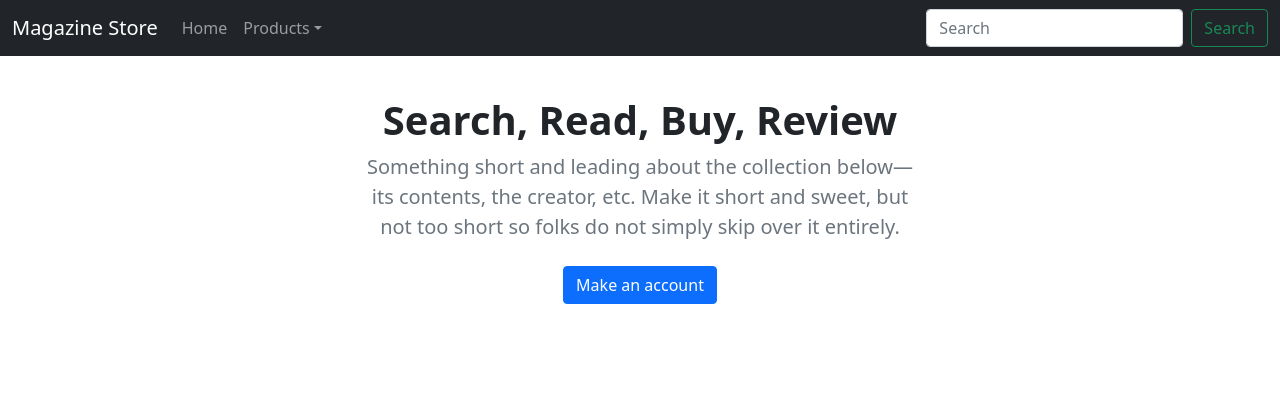
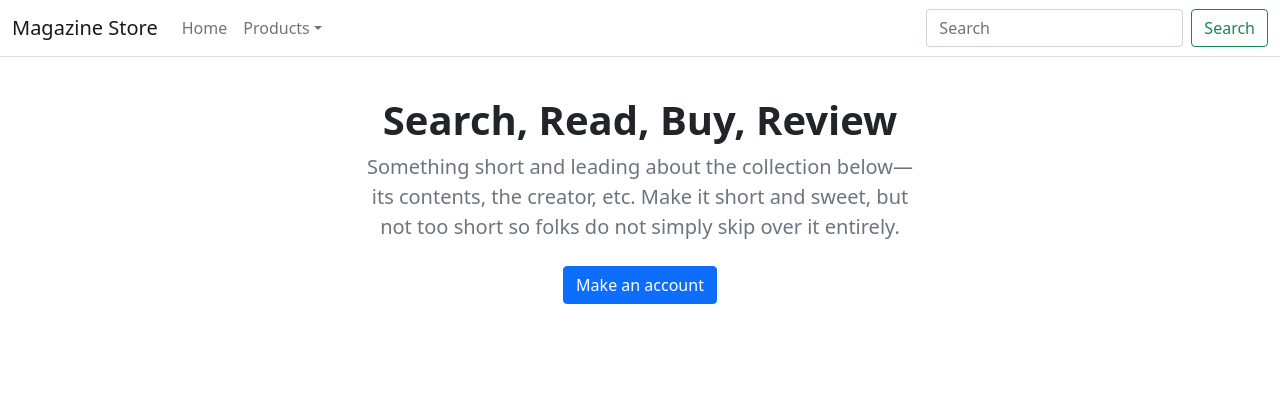
Before and after one commit to mamuzaan/Portfolio_MS5, a Django app: page / in a window 1280 px wide. Shown: the top 420 px of the page. Run offline with Django 3.2, Linux system fonts and the light colour scheme; data that the repository does not hold is empty.

Commit message:
change navbar color and add border bottom in base template

```diff
--- a/templates/base.html
+++ b/templates/base.html
@@ -32,7 +32,7 @@
   <body>
     <header>
         <!-- Fixed navbar -->
-        <nav class="navbar navbar-expand-md navbar-dark fixed-top bg-dark">
+        <nav class="navbar navbar-expand-md navbar-light fixed-top bg-white border-bottom">
           <div class="container-fluid">
             <a class="navbar-brand" href="#">Magazine Store</a>
             <button class="navbar-toggler" type="button" data-bs-toggle="collapse" data-bs-target="#navbarCollapse" aria-controls="navbarCollapse" aria-expanded="false" aria-label="Toggle navigation">
```
